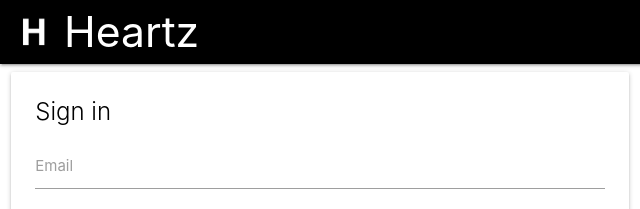
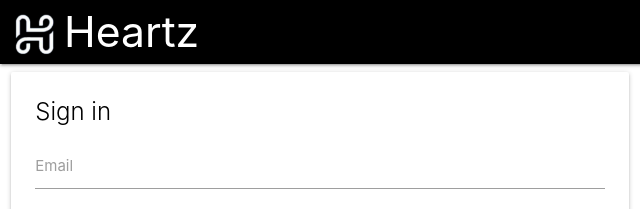
Before and after one commit to 9ndl/Heartz, a website: page public/index.html in a window 1280 px wide. Shown: the top 209 px of the page, 0-640 px from the left. Drawn offline with nearby package versions, Linux system fonts and the light colour scheme.

Commit message:
fixing the logos in signup and registeration pages

```diff
--- a/public/index.html
+++ b/public/index.html
@@ -26,7 +26,7 @@
   <nav>
     <!--<div class="nav-wrapper blue-grey darken-2">-->
     <div class="nav-wrapper black">
-     <a href="home.html" class="brand-logo left"><img id="logo" src="images/logo.png"><span id="name">Heartz</span></a>
+     <a href="home.html" class="brand-logo left"><img id="logo" src="images/logo_white.png"><span id="name">Heartz</span></a>
     </div>
   </nav>
 
```
Also changed, not shown: public/register.html (+1 -1 lines).
